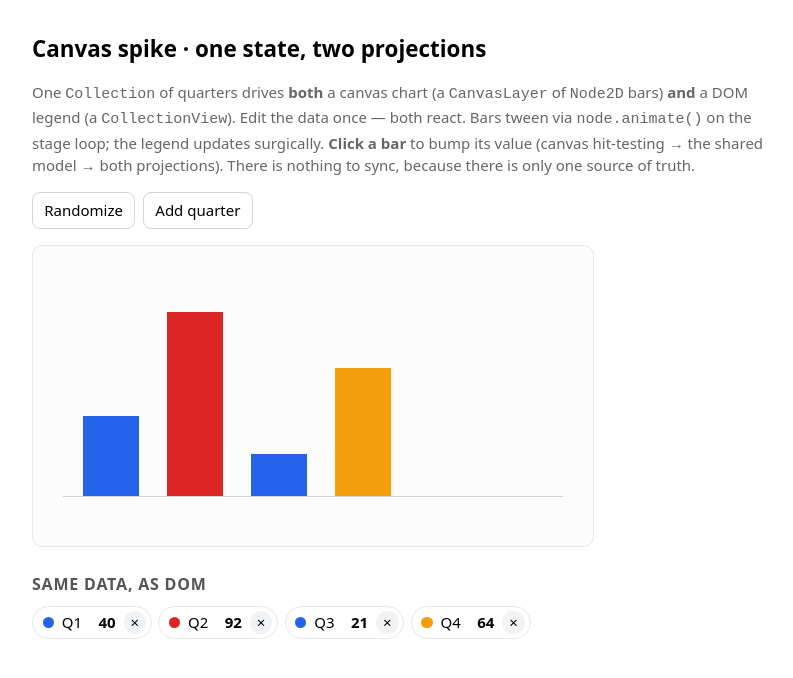
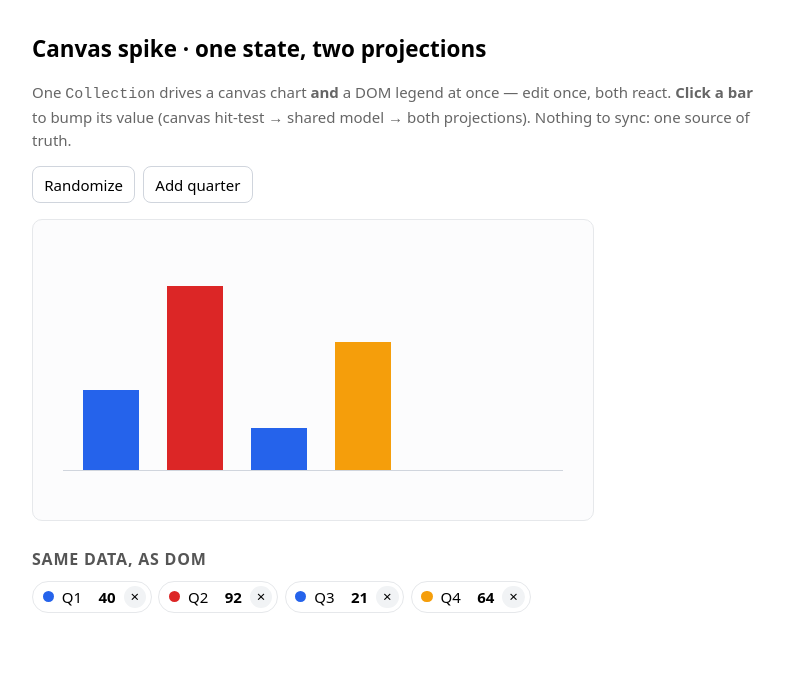
Before and after one commit to dragones-tech/lumen, a website: page examples/canvas/index.html in a window 1280 px wide. Shown: the whole page, without its empty margins (240-1033 px from the left). Drawn offline with Linux system fonts and the light colour scheme.

Commit message:
site: taller example iframes + trimmed example intros (less scroll)

```diff
--- a/examples/canvas/index.html
+++ b/examples/canvas/index.html
@@ -24,12 +24,9 @@
 <body>
   <h1>Canvas spike · one state, two projections</h1>
   <p class="muted">
-    One <code>Collection</code> of quarters drives <strong>both</strong> a canvas chart (a
-    <code>CanvasLayer</code> of <code>Node2D</code> bars) <strong>and</strong> a DOM legend (a
-    <code>CollectionView</code>). Edit the data once — both react. Bars tween via
-    <code>node.animate()</code> on the stage loop; the legend updates surgically. <strong>Click a
-    bar</strong> to bump its value (canvas hit-testing → the shared model → both projections). There
-    is nothing to sync, because there is only one source of truth.
+    One <code>Collection</code> drives a canvas chart <strong>and</strong> a DOM legend at once —
+    edit once, both react. <strong>Click a bar</strong> to bump its value (canvas hit-test → shared
+    model → both projections). Nothing to sync: one source of truth.
   </p>
 
   <div class="controls">
--- a/site/main.js
+++ b/site/main.js
@@ -154,7 +154,7 @@ class DocPage extends View {
   /** Build one example block: a labelled live iframe + an open-in-new-tab link. */
   exBlock(ex, lang, count) {
     const wrap = document.createElement('div');
-    const h = count > 1 ? 'h-[24rem]' : 'h-[26rem] lg:h-[calc(100vh-9rem)]';
+    const h = count > 1 ? 'h-[36rem]' : 'h-[26rem] lg:h-[calc(100vh-9rem)]';
     if (count > 1) {
       const cap = document.createElement('div');
       cap.className = 'text-xs text-slate-500 mb-1';
```
Also changed, not shown: examples/particles/index.html (+3 -5 lines).
